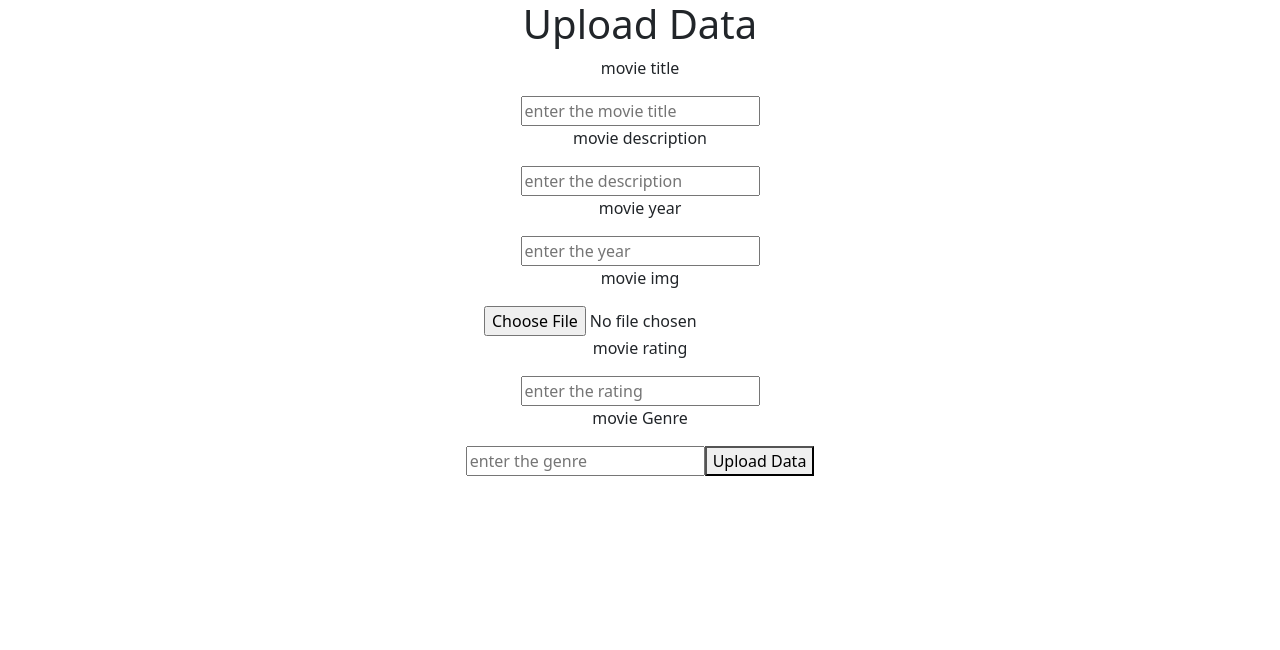
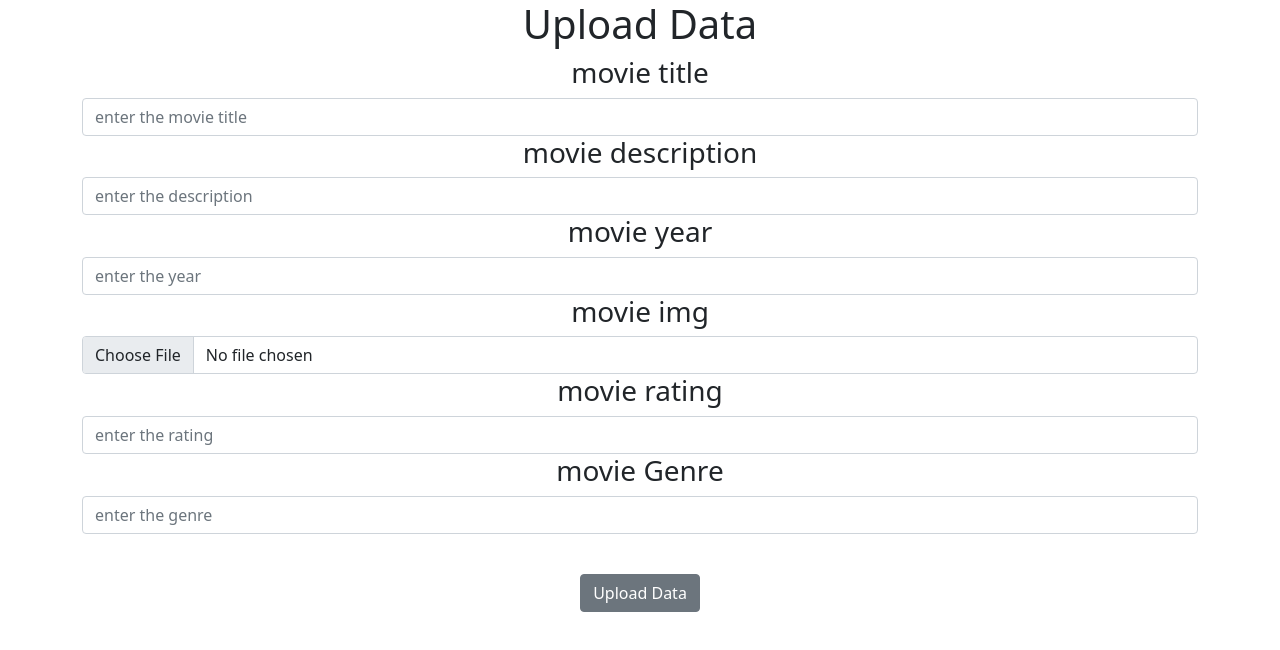
Before and after one commit to jsidd06/movie_masla, a React (Create React App) app in the folder movie_website/: page /upload in a window 1280 px wide. Shown: the top 650 px of the page. Built offline with nearby package versions, Linux system fonts and the light colour scheme.

Commit message:
set a toast alert and style the upload screen and add the backend data is required

```diff
--- a/movie_website/package.json
+++ b/movie_website/package.json
@@ -13,6 +13,7 @@
     "react-paginate": "^8.1.0",
     "react-router-dom": "^6.2.1",
     "react-scripts": "5.0.0",
+    "react-toastify": "^8.1.0",
     "reactstrap": "^9.0.1",
     "web-vitals": "^2.1.4"
   },
--- a/movie_website/src/index.js
+++ b/movie_website/src/index.js
@@ -1,5 +1,6 @@
 import React from "react";
 import ReactDOM from "react-dom";
 import App from "./App";
+import "react-toastify/dist/ReactToastify.css";
 import "bootstrap/dist/css/bootstrap.min.css";
 ReactDOM.render(<App />, document.getElementById("root"));
--- a/movie_website/src/views/UploadData.jsx
+++ b/movie_website/src/views/UploadData.jsx
@@ -1,6 +1,8 @@
 
 import React, { useState } from 'react';
+import { Button, Container, Input } from 'reactstrap';
 import Axios from '../configs/axios';
+import { ToastContainer, toast } from "react-toastify";
 
 function UploadData() {
  const [movieTitle, setMovieTitle] = useState("");
@@ -24,53 +26,84 @@ function UploadData() {
       .then((res) => {
         console.log(res);
         setMovie(res.data);
+        toast("🦄 Wow so easy!", {
+          position: "top-right",
+          autoClose: 1000,
+          hideProgressBar: false,
+          closeOnClick: true,
+          pauseOnHover: true,
+          draggable: true,
+          progress: undefined,
+        });
       })
       .catch((err) => {
         console.log(err);
+        toast("🦄 oops there is an error!", {
+          position: "top-right",
+          autoClose: 5000,
+          closeOnClick: true,
+          pauseOnHover: true,
+          draggable: true,
+          progress: undefined,
+        });
       });
+
   }
 
   return (
-    <div style={{ textAlign: "center" }}>
+    <Container style={{ textAlign: "center" }}>
       <h1>Upload Data</h1>
-      <p> movie title</p>
-      <input
+      <h3> movie title</h3>
+      <Input
         placeholder="enter the movie title"
         onChange={(e) => setMovieTitle(e.target.value)}
       />
-      <p> movie description</p>
-      <input
+      <h3> movie description</h3>
+      <Input
         placeholder="enter the description"
         onChange={(e) => setMovieDescription(e.target.value)}
       />
-      <p>movie year</p>
-      <input
+      <h3>movie year</h3>
+      <Input
         placeholder="enter the year"
         onChange={(e) => setMovieYear(e.target.value)}
       />
-      <p> movie img</p>
-      <input
+      <h3> movie img</h3>
+      <Input
         placeholder="enter the img"
         type="file"
         alt="none"
         onChange={(e) => setMovieImg(e.target.value)}
       />
-      <p> movie rating</p>
-      <input
+      <h3> movie rating</h3>
+      <Input
         placeholder="enter the rating"
         type="text"
         alt="none"
         onChange={(e) => setMovieRating(e.target.value)}
       />
-      <p> movie Genre</p>
-      <input
+      <h3> movie Genre</h3>
+      <Input
         placeholder="enter the genre"
         type="text"
         alt="none"
         onChange={(e) => setMovieGenre(e.target.value)}
       />
-      <button onClick={handleSubmit}>Upload Data</button>
-    </div>
+      <br />
+      <Button className="btn btn-primary mt-3" onClick={handleSubmit}>
+        Upload Data
+      </Button>
+      <ToastContainer
+        position="top-right"
+        autoClose={5000}
+        hideProgressBar={false}
+        newestOnTop={false}
+        rtl={false}
+        pauseOnFocusLoss
+        draggable
+        pauseOnHover
+      />
+    </Container>
   );
 }
 
```
Also changed, not shown: 2 other files (tests, documents, lock files or other folders).
